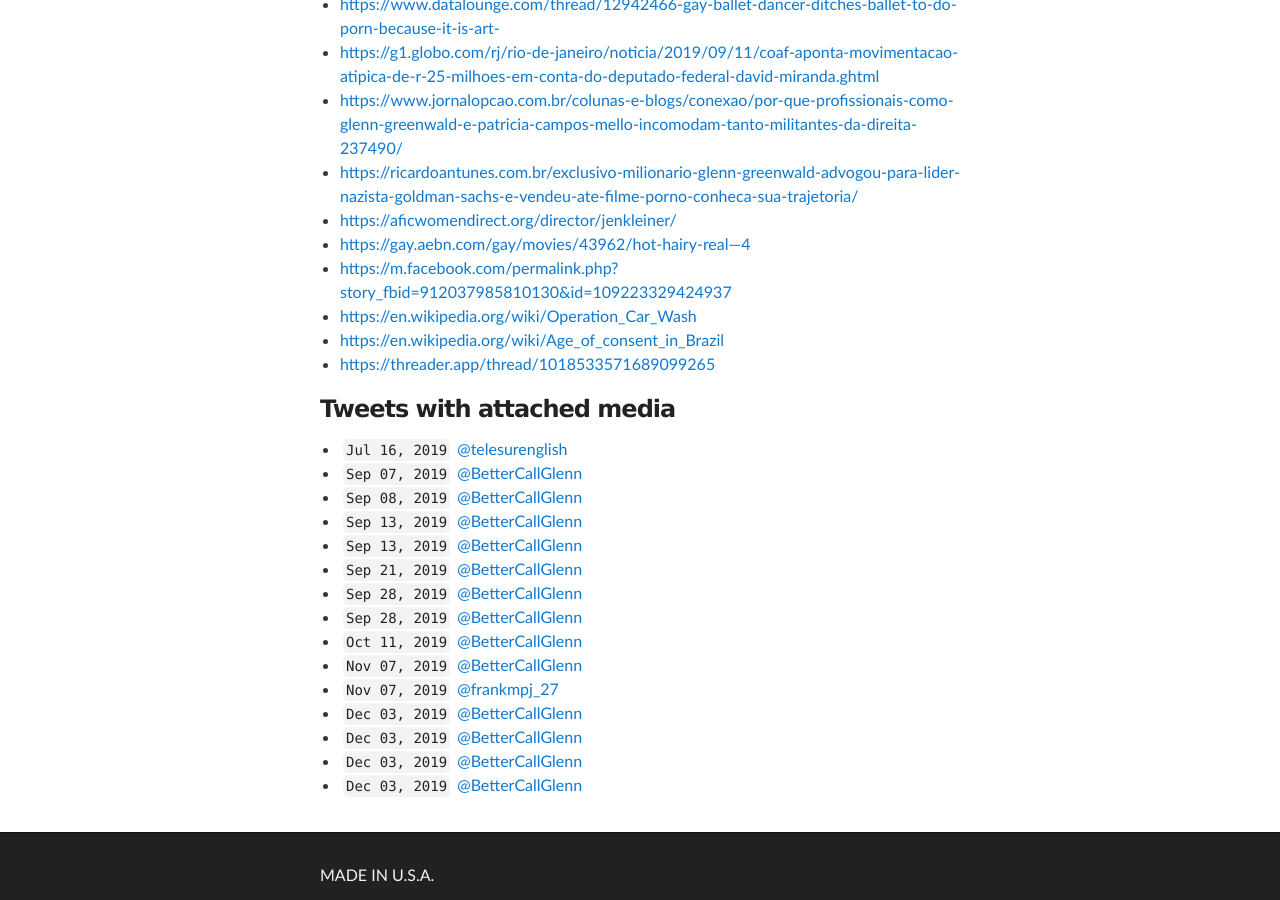
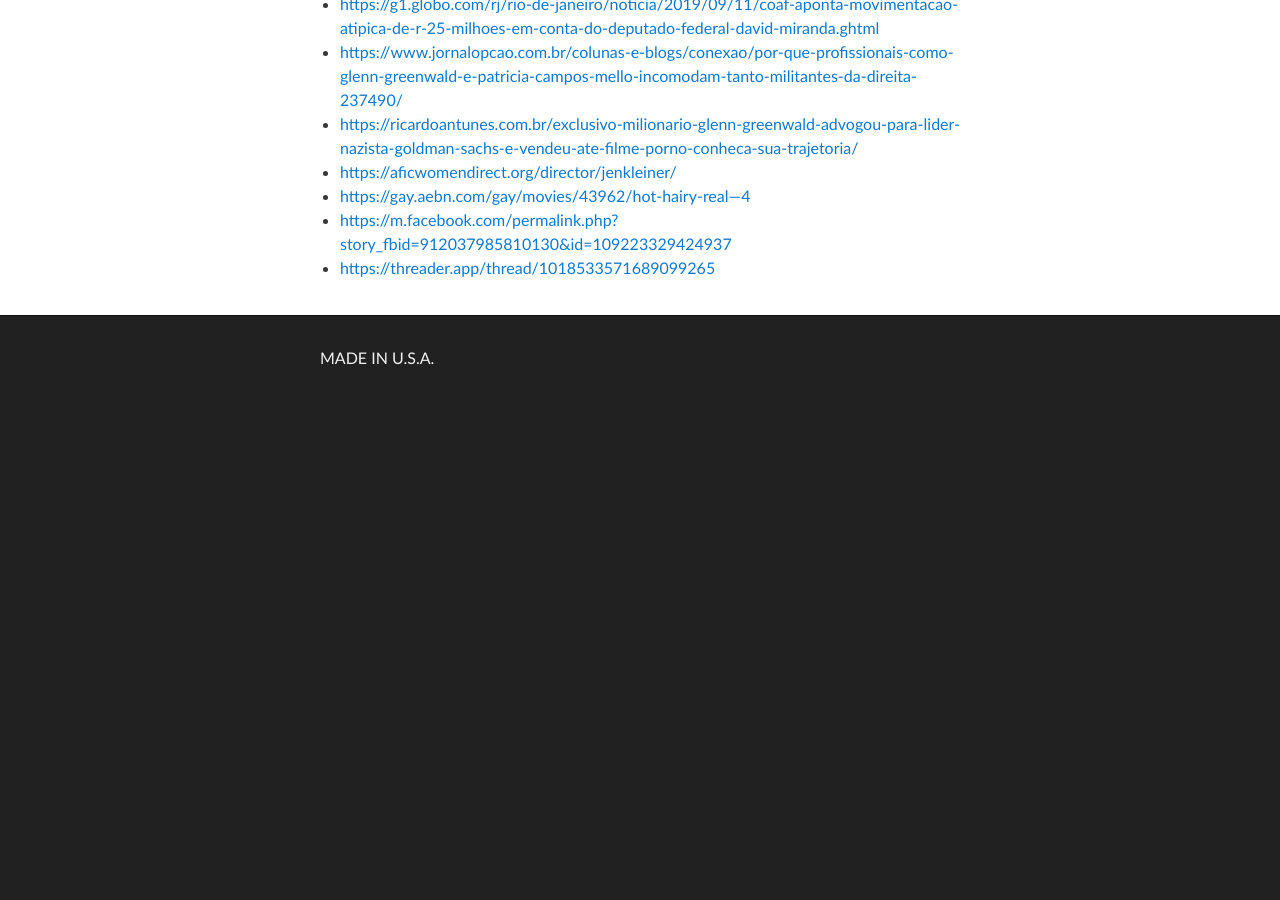
Before and after one commit to masternotions/masternotions.github.io, a Jekyll site: the page built from articles.md, in a window 1280 px wide and 900 px high, scrolled down 2220 px. Built offline with Jekyll 4.4.1, drawn with Linux system fonts in a browser that asks for light colours; after the commit the page ends 2625 px from its top, so only the background shows below that; some of the changed text lies outside the part shown.

Commit message:
Update articles.md

```diff
--- a/articles.md
+++ b/articles.md
@@ -7,7 +7,6 @@ layout: default
 
 ### Articles and posts
 
-- ``Jul 27, 2006`` Patterico on Blog: [Annotated WuzzaDem: The Facts Behind the Greenwald Sock-Puppetry](http://patterico.com/2006/07/27/annotated-wuzzadem-the-facts-behind-the-greenwald-sock-puppetry/)
 - ``Jul 25, 2012`` Adam Levick for The Times of Israel: [The Guardian and Glenn Greenwald: The anti-imperialism of fools](https://blogs.timesofisrael.com/the-guardian-and-glenn-greenwald-the-anti-imperialism-of-fools/)
 - ``Aug 26, 2012`` Adam Levick for Camera UK: [Background on Glenn Greenwald for Guardian Readers: 'Sock Pupppets' & 'Smart Spam'](https://camera-uk.org/2012/08/26/background-on-glenn-greenwald-for-guardian-readers-sock-puppets-smart-spam/)
 - ``Jun 26, 2013`` Abby Ohlheiser for The Atlantic: [Here Comes the Glenn Greenwald Hit Piece](https://www.theatlantic.com/national/archive/2013/06/here-comes-glenn-greenwald-hit-piece/313861/)
@@ -60,11 +59,9 @@ layout: default
 - [https://aficwomendirect.org/director/jenkleiner/]()
 - [https://gay.aebn.com/gay/movies/43962/hot-hairy-real---4]()
 - [https://m.facebook.com/permalink.php?story_fbid=912037985810130&id=109223329424937]()
-- [https://en.wikipedia.org/wiki/Operation_Car_Wash]()
-- [https://en.wikipedia.org/wiki/Age_of_consent_in_Brazil]()
 - [https://threader.app/thread/1018533571689099265]()
 
-### Tweets with attached media
+<!--
 
 - ``Jul 16, 2019`` [@telesurenglish](https://twitter.com/telesurenglish/status/1151144461738446848)
 - ``Sep 07, 2019`` [@BetterCallGlenn](https://twitter.com/BetterCallGlenn/status/1170428093451968515)
```
Also changed, not shown: other parts of articles.md (+3 -2 lines).
